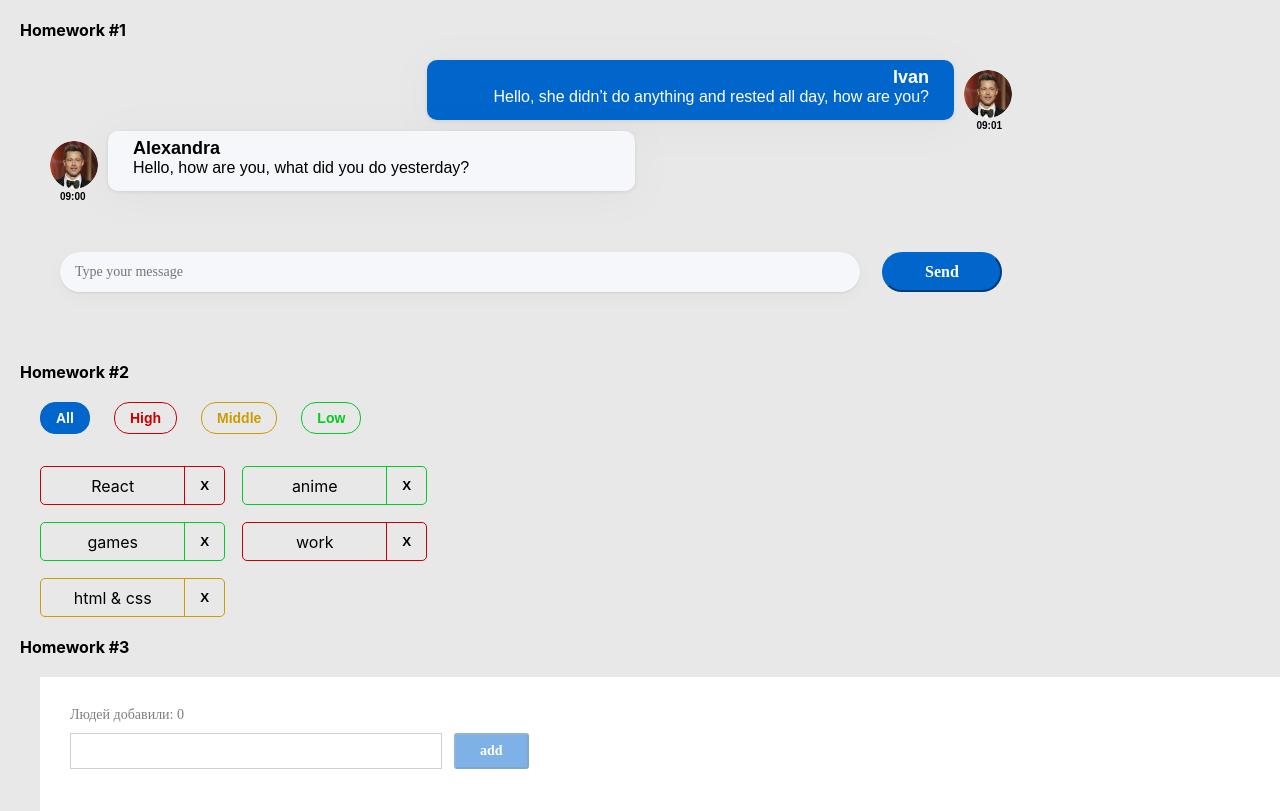
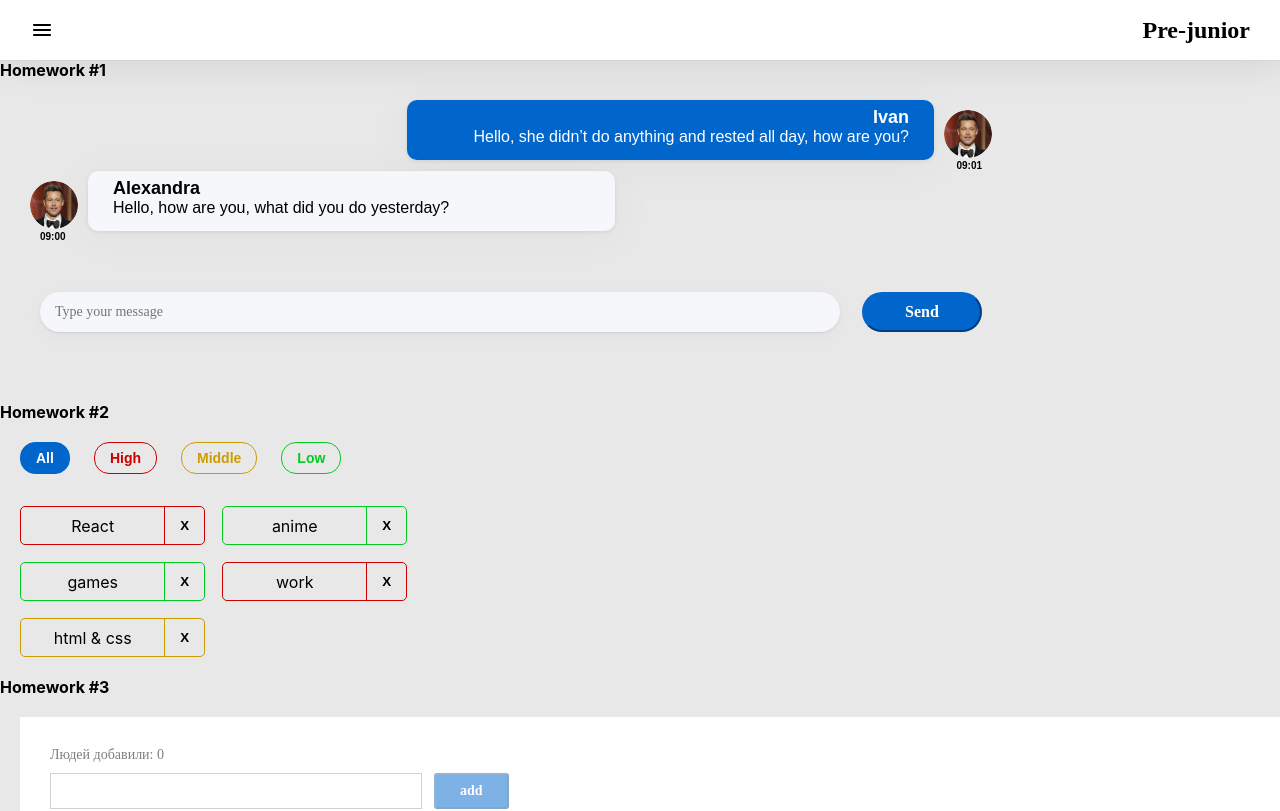
Before and after one commit to atpradical/homework-thuesday, a React (Create React App) app: page /#/pre-junior in a window 1280 px wide. Before the commit this address led to /. Shown: the top 811 px of the page. Built offline with nearby package versions, Linux system fonts and the light colour scheme.

Commit message:
add: hw5

```diff
--- a/src/s1-main/App.module.css
+++ b/src/s1-main/App.module.css
@@ -1,6 +1,5 @@
 .App {
     --header_height: 60px;
-    padding:20px;
 }
 
 .hw {
--- a/src/s1-main/App.tsx
+++ b/src/s1-main/App.tsx
@@ -4,18 +4,19 @@ import HW1 from '../s2-homeworks/hw01/HW1'
 import HW2 from "../s2-homeworks/hw02/HW2";
 import HW3 from "../s2-homeworks/hw03/HW3";
 import HW4 from "../s2-homeworks/hw04/HW4";
+import HW5 from "../s2-homeworks/hw05/HW5";
 
 function App() {
     return (
         <div className={s.App}>
-            <HW1/>
+            {/*<HW1/>*/}
             {/*раскомментировать по ходу выполнения*/}
-            <HW2/>
-            <HW3/>
-            <HW4/>
+            {/*<HW2/>*/}
+            {/*<HW3/>*/}
+            {/*<HW4/>*/}
 
             {/*при выполнении дз 5 и более - закомментировать здесь дз 1-4, так как они есть внутри дз 5*/}
-            {/*<HW5/>*/}
+            <HW5/>
         </div>
     )
 }
--- a/src/s2-homeworks/hw05/Pages.tsx
+++ b/src/s2-homeworks/hw05/Pages.tsx
@@ -18,15 +18,16 @@ function Pages() {
             <Routes>
                 {/*роутинг будут писать студенты*/}
                 {/*в начале мы попадаем на страницу '/' и переходим сразу на страницу /pre-junior*/}
-                {/*<Route ...*/}
+                <Route path={'/'} element={<Navigate to={'pre-junior'}/>} />
 
                 {/*роуты для /pre-junior, /junior, /junior-plus*/}
-                {/*<Route ...*/}
-                {/*<Route ...*/}
-                {/*<Route ...*/}
+                <Route path={'/pre-junior'} element={<PreJunior/>} />
+                <Route path={'/junior'} element={<Junior/>} />
+                <Route path={'/junior-plus'} element={<JuniorPlus/>} />
 
                 {/*роут для несуществующей страницы должен отрисовать <Error404 />*/}
                 {/*<Route ...*/}
+                <Route path={'/*'} element={<Error404/>} />
             </Routes>
         </div>
     )
--- a/src/s2-homeworks/hw05/header/Header.module.css
+++ b/src/s2-homeworks/hw05/header/Header.module.css
@@ -1,8 +1,25 @@
 .burgerMenuIcon {
+    width: 24px;
+    height: 24px;
+    cursor: pointer;
 }
 
 .header {
+    padding: 30px;
+    width: 100vw;
+    height: 60px;
+    background: #FFF;
+    box-shadow: 0px 0px 2px 0px rgba(29, 33, 38, 0.10), 0px 0px 40px 0px rgba(29, 33, 38, 0.13);
+    display: flex;
+    justify-content: space-between;
+    align-items: center;
 }
 
 .header h1 {
+    color: #000;
+    font-family: Montserrat;
+    font-size: 24px;
+    font-style: normal;
+    font-weight: 600;
+    line-height: normal;
 }
--- a/src/s2-homeworks/hw05/header/Header.tsx
+++ b/src/s2-homeworks/hw05/header/Header.tsx
@@ -3,6 +3,7 @@ import burgerIcon from './burger.svg'
 import s from './Header.module.css'
 import {useLocation} from 'react-router-dom'
 import {PATH} from '../Pages'
+import {logDOM} from "@testing-library/react";
 
 type PropsType = {
     handleOpen: () => void
--- a/src/s2-homeworks/hw05/layout/Layout.tsx
+++ b/src/s2-homeworks/hw05/layout/Layout.tsx
@@ -8,8 +8,14 @@ type PropsType = {
 
 export const Layout: FC<PropsType> = ({ children }) => {
     const [open, setOpen] = useState(false)
-    const handleClose = () => setOpen(false)
-    const handleOpen = () => setOpen(true)
+    const handleClose = () => {
+        console.log('close')
+        setOpen(false)
+    }
+    const handleOpen = () => {
+        console.log('open')
+        setOpen(true)
+    }
 
     useEffect(() => {
         open && (document.body.style.overflow = 'hidden')
--- a/src/s2-homeworks/hw05/sidebar/Sidebar.module.css
+++ b/src/s2-homeworks/hw05/sidebar/Sidebar.module.css
@@ -1,25 +1,72 @@
 .sidebar {
+    width: 317px;
+    height: 100vh;
+    padding: 30px;
+    position: absolute;
+    z-index: 3;
+    display: none;
 }
 
 .sidebar.open {
+    display: block;
+    width: 317px;
+    height: 100vh;
+    background: #FFF;
+    box-shadow: 0px 1px 2px 0px rgba(29, 33, 38, 0.10), 0px 10px 40px 0px rgba(29, 33, 38, 0.13);
 }
 
 .background {
+    position: absolute;
+    width: 100vw;
+    height: 100vh;
+    opacity: 0.3;
+    background: #000;
 }
 
 .nav {
+    display: flex;
+    flex-direction: column;
+    gap: 20px;
 }
 
 .nav a {
+    color: #000;
+    font-size: 22px;
+    font-style: normal;
+    font-weight: 600;
+    line-height: normal;
+    text-decoration: none;
 }
 
 .nav a:hover {
+    cursor: pointer;
+    color: #58ACFF;
+    font-size: 22px;
+    font-style: normal;
+    font-weight: 600;
+    line-height: normal;
 }
 
 .nav a.active {
+    color: #0059B2;
+    font-size: 22px;
+    font-style: normal;
+    font-weight: 600;
+    line-height: normal;
+    text-decoration-line: underline;
 }
+
 .close {
+    width: 24px;
+    height: 24px;
+    position: absolute;
+    top: 10px;
+    left: 280px;
+    border: none;
+    background-color: transparent;
+
 }
 
 .close img {
+    cursor: pointer;
 }
--- a/src/s2-homeworks/hw05/sidebar/Sidebar.tsx
+++ b/src/s2-homeworks/hw05/sidebar/Sidebar.tsx
@@ -32,6 +32,7 @@ export const Sidebar: FC<PropsType> = ({open, handleClose}) => {
                         to={PATH.PRE_JUNIOR}
                         onClick={handleClose}
                         // className={...} // делает студент
+                        className={({isActive}) => isActive ? s.active : ''}
                     >
                         Pre-junior
                     </NavLink>
@@ -40,6 +41,7 @@ export const Sidebar: FC<PropsType> = ({open, handleClose}) => {
                         to={PATH.JUNIOR}
                         onClick={handleClose}
                         // className={...} // делает студент
+                        className={({isActive}) => isActive ? s.active : ''}
                     >
                         Junior
                     </NavLink>
@@ -48,6 +50,7 @@ export const Sidebar: FC<PropsType> = ({open, handleClose}) => {
                         to={PATH.JUNIOR_PLUS}
                         onClick={handleClose}
                         // className={...} // делает студент
+                        className={({isActive}) => isActive ? s.active : ''}
                     >
                         Junior Plus
                     </NavLink>
```
